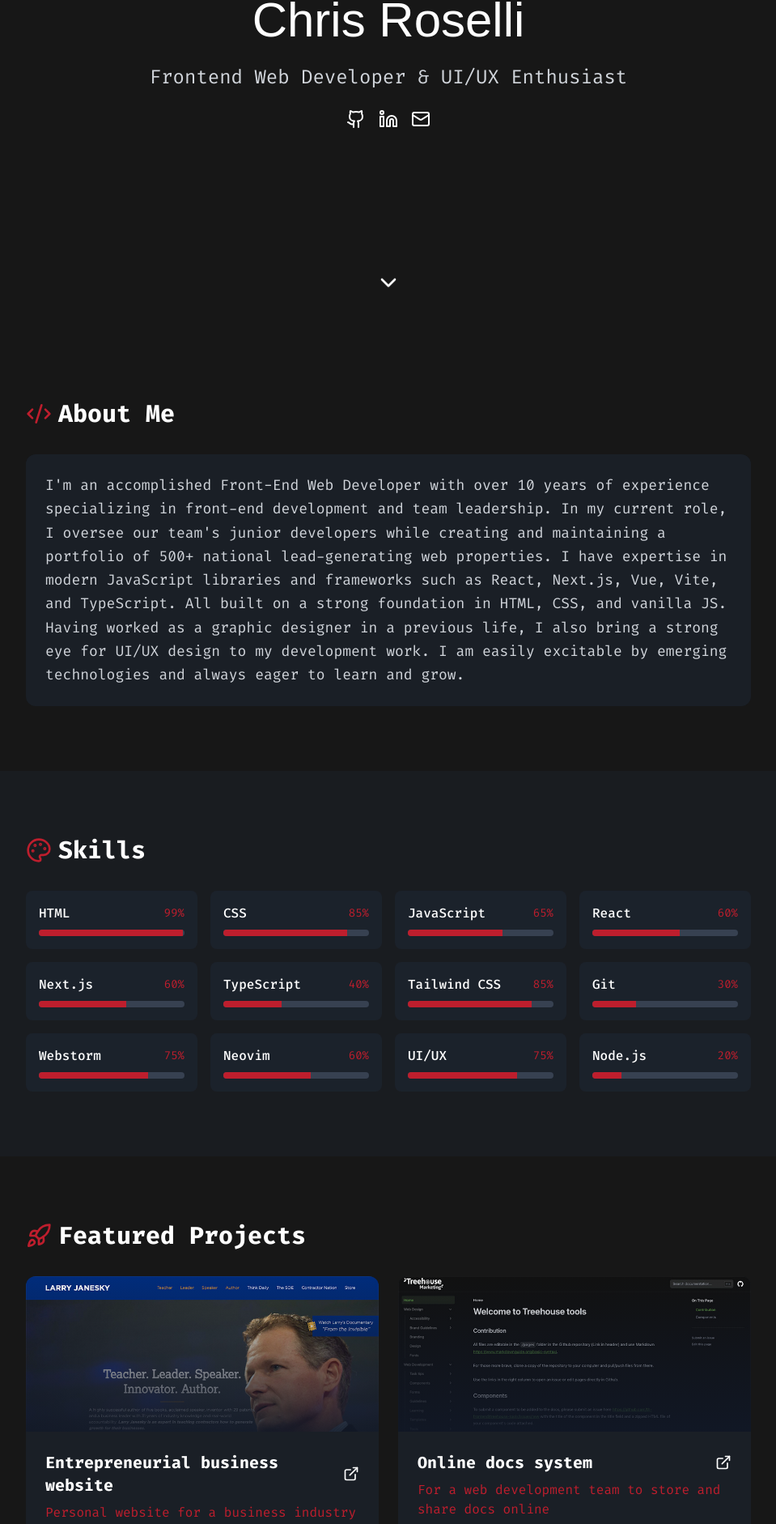
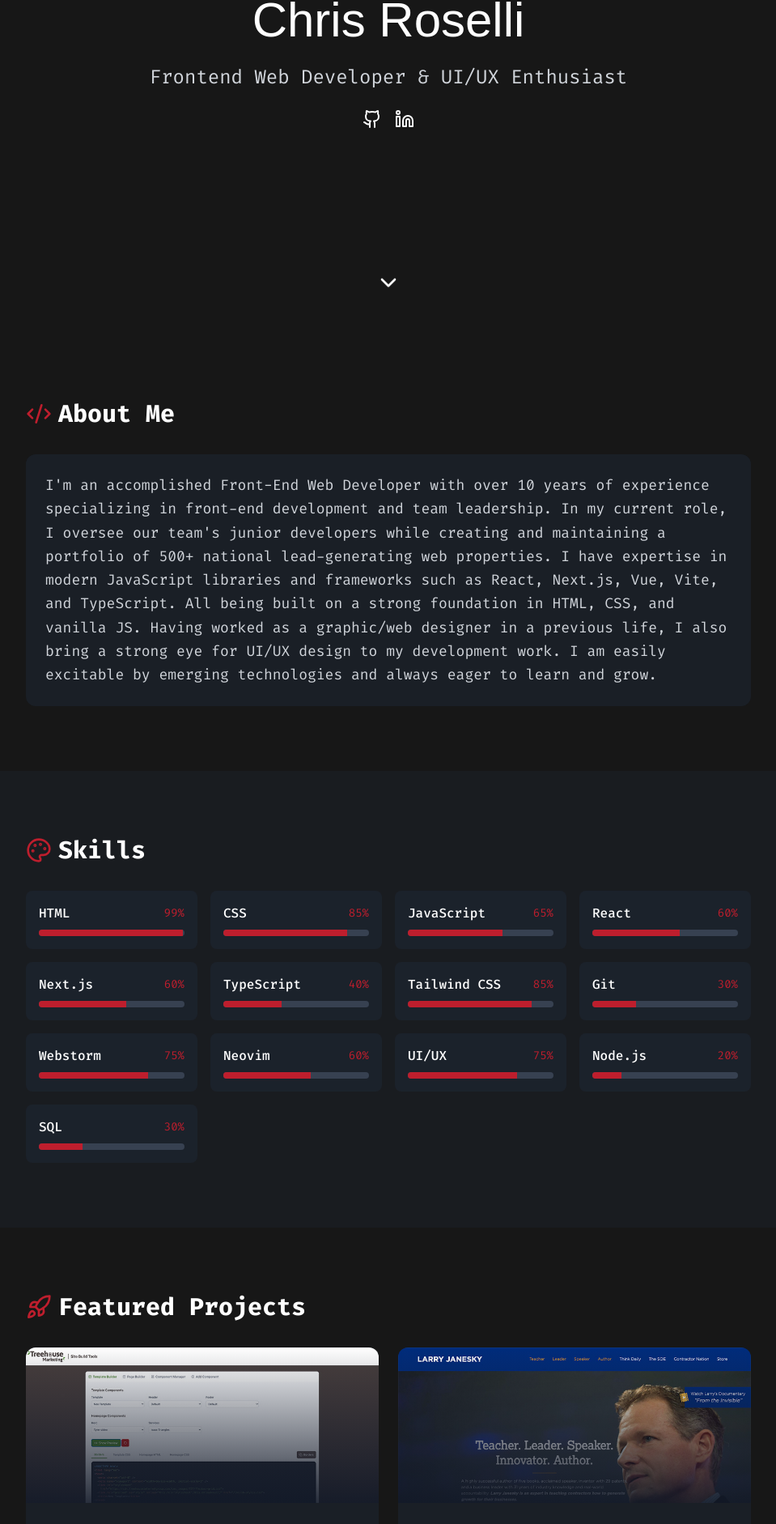
Before and after one commit to chrisroselli/chris_roselli_site, a React (Vite) app: page / in a window 1280 px wide. Shown: the part 387-2269 px from the top of the page at 81% size, without its empty margins (160-1119 px from the left). Built offline with nearby package versions, Linux system fonts and the light colour scheme; a web font is replaced by a local one.

Commit message:
Updated content

```diff
--- a/src/App.tsx
+++ b/src/App.tsx
@@ -22,9 +22,6 @@ function App() {
             <a href="https://www.linkedin.com/in/chris-roselli-webdev" className="hover:text-[#be1e2d] transition-colors" target="_blank">
               <Linkedin className="w-6 h-6" />
             </a>
-            <a href="mailto:chrisroselli@gmail.com" className="hover:text-[#be1e2d] transition-colors">
-              <Mail className="w-6 h-6" />
-            </a>
           </div>
         </div>
         <div className="absolute bottom-10 animate-bounce">
@@ -41,7 +38,7 @@ function App() {
           </h2>
           <div className="bg-gray-800/50 rounded-xl p-6 backdrop-blur-sm">
             <p className="text-lg text-gray-300 leading-relaxed">
-              I'm an accomplished Front-End Web Developer with over 10 years of experience specializing in front-end development and team leadership. In my current role, I oversee our team's junior developers while creating and maintaining a portfolio of 500+ national lead-generating web properties. I have expertise in modern JavaScript libraries and frameworks such as React, Next.js, Vue, Vite, and TypeScript. All built on a strong foundation in HTML, CSS, and vanilla JS. Having worked as a graphic designer in a previous life, I also bring a strong eye for UI/UX design to my development work. I am easily excitable by emerging technologies and always eager to learn and grow.
+              I'm an accomplished Front-End Web Developer with over 10 years of experience specializing in front-end development and team leadership. In my current role, I oversee our team's junior developers while creating and maintaining a portfolio of 500+ national lead-generating web properties. I have expertise in modern JavaScript libraries and frameworks such as React, Next.js, Vue, Vite, and TypeScript. All being built on a strong foundation in HTML, CSS, and vanilla JS. Having worked as a graphic/web designer in a previous life, I also bring a strong eye for UI/UX design to my development work. I am easily excitable by emerging technologies and always eager to learn and grow.
 
             </p>
           </div>
@@ -68,6 +65,7 @@ function App() {
             <SkillBadge name="Neovim" level={60} />
             <SkillBadge name="UI/UX" level={75} />
             <SkillBadge name="Node.js" level={20} />
+            <SkillBadge name="SQL" level={30} />
           </div>
         </div>
       </section>
@@ -80,6 +78,13 @@ function App() {
             Featured Projects
           </h2>
           <div className="grid md:grid-cols-2 gap-6">
+            <ProjectCard
+              title="Template Builder"
+              description="For company employees to quickly prototype website templates"
+              image="images/template-builder.jpg"
+              tags={['React', 'Next.js', 'TypeScript', 'Tailwind']}
+              link="https://template-builder-omega.vercel.app/"
+            />
             <ProjectCard
               title="Entrepreneurial business website"
               description="Personal website for a business industry leader"
```
Also changed, not shown: public/images/template-builder.jpg (added).
